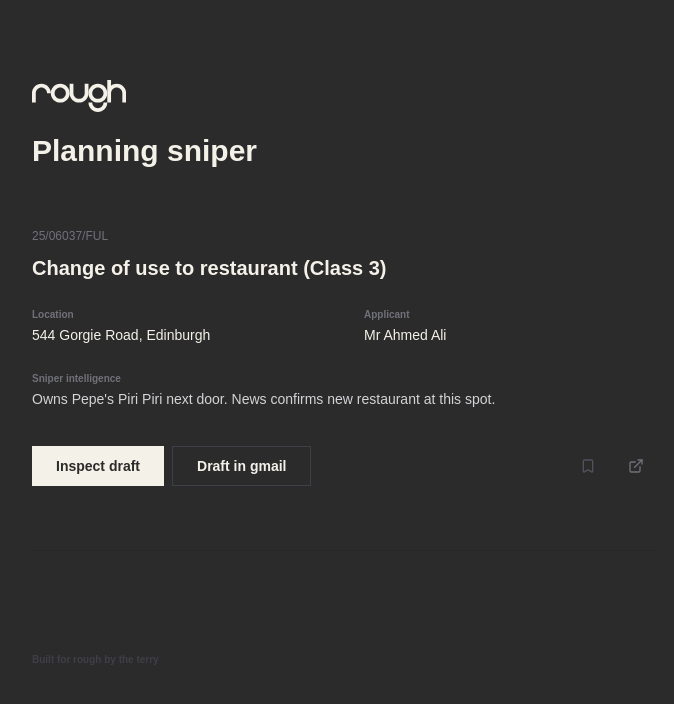
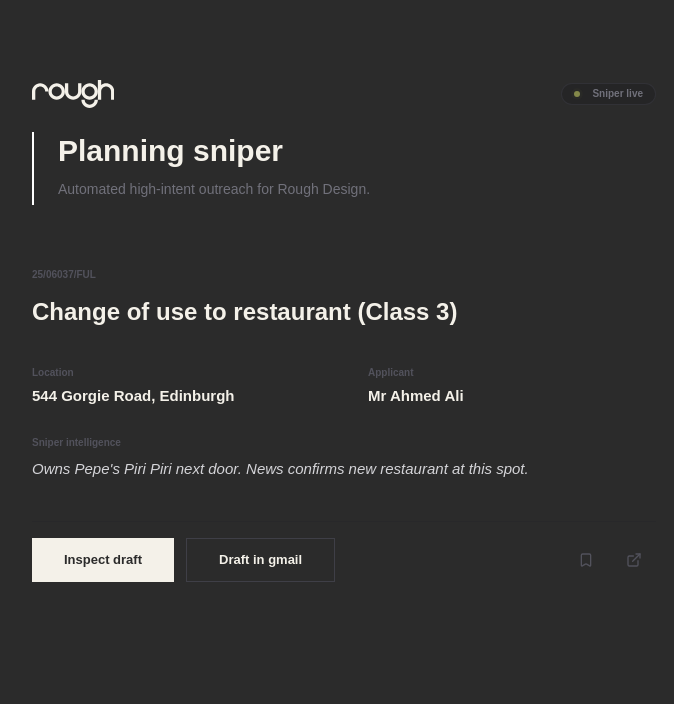
Before and after one commit to Dean-Rough/planning-sniper, a Next.js app: page / in a window 1280 px wide. Shown: the top 704 px of the page, without its empty margins (296-970 px from the left). Built offline with nearby package versions, Linux system fonts and the light colour scheme; a web font is replaced by a local one.

Commit message:
design: final UI polish, contrast adjustments, and sentence-case enforcement

```diff
--- a/src/app/page.tsx
+++ b/src/app/page.tsx
@@ -20,7 +20,7 @@ const fontStyle = `
   :root {
     --bg: #2B2B2B;
     --bone: #F4F1E9;
-    --zinc-dark: #1A1A1A;
+    --zinc-muted: #A1A1AA;
   }
 
   body {
@@ -28,19 +28,20 @@ const fontStyle = `
     background-color: var(--bg);
     color: var(--bone);
     letter-spacing: 0 !important;
-    line-height: 1 !important;
-    text-transform: none !important;
+    line-height: 1.2 !important;
   }
 
   h1, h2, h3, p, span, button, label, div {
     letter-spacing: 0 !important;
-    line-height: 1 !important;
     text-transform: none !important;
   }
+
+  .bone-text { color: var(--bone); }
+  .muted-text { color: var(--zinc-muted); }
 `
 
 const RoughLogo = () => (
-  <svg id="Layer_2" data-name="Layer 2" xmlns="http://www.w3.org/2000/svg" viewBox="0 0 9575.23 3255.58" className="h-8 w-auto">
+  <svg id="Layer_2" data-name="Layer 2" xmlns="http://www.w3.org/2000/svg" viewBox="0 0 9575.23 3255.58" className="h-7 w-auto">
     <path fill="#F4F1E9" d="M5362.13,383.01v957.52c0,152.09-60.13,295.98-169.33,405.18-109.2,109.2-253.09,169.33-405.18,169.33s-295.98-60.13-405.18-169.33c-109.2-109.2-169.33-253.09-169.33-405.18V383.01h-383.01v957.52c0,527.98,429.55,957.52,957.52,957.52s957.52-429.55,957.52-957.52V383.01h-383.01Z"/>
     <path fill="#F4F1E9" d="M957.52,383.01C429.54,383.01,0,812.55,0,1340.53v957.52h383.01v-957.52c0-152.09,60.13-295.98,169.33-405.18,109.2-109.2,253.09-169.33,405.18-169.33s295.98,60.13,405.18,169.33c109.2,109.2,169.33,253.09,169.33,405.18h383.01c0-527.98-429.55-957.52-957.52-957.52"/>
     <path fill="#F4F1E9" d="M2872.57,383.01c-527.98,0-957.52,429.54-957.52,957.52s429.55,957.52,957.52,957.52,957.52-429.54,957.52-957.52-429.54-957.52-957.52-957.52M3277.75,1745.71c-109.2,109.2-253.09,169.33-405.18,169.33s-295.98-60.13-405.18-169.33c-109.2-109.2-169.33-253.09-169.33-405.18s60.13-295.98,169.33-405.18c109.2-109.2,253.09-169.33,405.18-169.33s295.98,60.13,405.18,169.33c109.2,109.2,169.33,253.09,169.33,405.18s-60.13,295.98-169.33,405.18"/>
@@ -73,58 +74,68 @@ export default function Home() {
   }
 
   return (
-    <main className="min-h-screen bg-[#2B2B2B] text-[#F4F1E9] antialiased pb-20">
+    <main className="min-h-screen bg-[#2B2B2B] text-[#F4F1E9] antialiased pb-20 font-normal">
       <style dangerouslySetInnerHTML={{ __html: fontStyle }} />
 
       <div className="max-w-2xl mx-auto py-20 px-6 space-y-16">
 
         {/* HEADER */}
-        <div className="space-y-6">
+        <div className="flex flex-col gap-6">
+          <div className="flex items-center justify-between">
             <RoughLogo />
-          <h1 className="text-3xl font-bold">Planning sniper</h1>
+            <div className="flex items-center gap-2 px-3 py-1 bg-zinc-900/30 border border-zinc-700/50 rounded-full text-[10px] uppercase tracking-widest font-bold text-zinc-500">
+              <span className="relative flex h-1.5 w-1.5 mr-1">
+                <span className="animate-ping absolute inline-flex h-full w-full rounded-full bg-[#84894A] opacity-75"></span>
+                <span className="relative inline-flex rounded-full h-1.5 w-1.5 bg-[#84894A]"></span>
+              </span>
+              Sniper live
+            </div>
+          </div>
+          <div className="space-y-3 border-l-2 border-white pl-6 py-1">
+            <h1 className="text-3xl font-bold tracking-tight leading-none">Planning sniper</h1>
+            <p className="text-zinc-500 text-sm font-medium tracking-normal leading-relaxed max-w-sm">Automated high-intent outreach for Rough Design.</p>
+          </div>
         </div>
 
         {/* LEAD LIST */}
-        <div className="space-y-12">
+        <div className="space-y-16">
           {leads.map((lead) => (
-            <div key={lead.id} className="space-y-8">
+            <div key={lead.id} className="space-y-10 group">
 
               {/* LEAD INFO */}
               <div className="space-y-4">
                 <div className="flex items-center gap-3">
-                  <span className="text-xs text-zinc-500 font-medium">{lead.id}</span>
+                  <span className="text-[10px] text-zinc-600 font-bold tracking-wider">{lead.id}</span>
                   {draftedLeads.includes(lead.id) && (
-                    <span className="text-[10px] text-emerald-400 font-bold flex items-center gap-1">
+                    <span className="text-[10px] text-emerald-400 font-bold flex items-center gap-1.5 bg-emerald-400/5 px-2 py-0.5 border border-emerald-400/10">
                       <CheckCircle className="w-3 h-3" /> In drafts
                     </span>
                   )}
                 </div>
-                <h2 className="text-xl font-bold leading-none">{lead.title}</h2>
+                <h2 className="text-2xl font-bold leading-tight tracking-tight pr-10">{lead.title}</h2>
               </div>
 
               {/* DETAILS BOX */}
-              <div className="grid grid-cols-2 gap-10">
+              <div className="grid grid-cols-2 gap-x-12 gap-y-6">
                 <div className="space-y-2">
-                  <p className="text-[10px] text-zinc-500 font-bold uppercase tracking-wider">Location</p>
-                  <p className="text-sm font-medium">{lead.address}</p>
+                  <p className="text-[10px] text-zinc-600 font-bold uppercase tracking-widest">Location</p>
+                  <p className="text-[15px] font-bold text-[#F4F1E9]">{lead.address}</p>
                 </div>
                 <div className="space-y-2">
-                  <p className="text-[10px] text-zinc-500 font-bold uppercase tracking-wider">Applicant</p>
-                  <p className="text-sm font-medium">{lead.applicant}</p>
+                  <p className="text-[10px] text-zinc-600 font-bold uppercase tracking-widest">Applicant</p>
+                  <p className="text-[15px] font-bold text-[#F4F1E9]">{lead.applicant}</p>
+                </div>
+                <div className="col-span-2 space-y-2 pt-2">
+                  <p className="text-[10px] text-zinc-600 font-bold uppercase tracking-widest">Sniper intelligence</p>
+                  <p className="text-[15px] leading-relaxed text-zinc-300 font-medium italic">{lead.intel}</p>
                 </div>
               </div>
 
-              {/* INTEL */}
-              <div className="space-y-2">
-                <p className="text-[10px] text-zinc-500 font-bold uppercase tracking-wider">Sniper intelligence</p>
-                <p className="text-sm leading-normal text-zinc-300">{lead.intel}</p>
-              </div>
-
               {/* ACTION BAR */}
-              <div className="flex gap-2 pt-2">
+              <div className="flex items-center gap-3 pt-4 border-t border-zinc-800/50">
                 <Button
                   onClick={() => setPreviewLead(previewLead === lead.id ? null : lead.id)}
-                  className="bg-[#F4F1E9] text-[#2B2B2B] hover:bg-[#F4F1E9]/90 font-bold h-10 px-6 rounded-none text-sm"
+                  className="bg-[#F4F1E9] text-[#2B2B2B] hover:bg-white font-bold h-11 px-8 rounded-none text-[13px] transition-all"
                 >
                   {previewLead === lead.id ? "Hide draft" : "Inspect draft"}
                 </Button>
@@ -132,47 +143,50 @@ export default function Home() {
                 <Button
                   onClick={() => handleCreateDraft(lead.id)}
                   disabled={draftedLeads.includes(lead.id)}
-                  className="bg-transparent border border-zinc-700 text-[#F4F1E9] hover:bg-zinc-800 font-bold h-10 px-6 rounded-none text-sm disabled:opacity-30"
+                  className="bg-transparent border border-zinc-700 text-[#F4F1E9] hover:bg-zinc-800 font-bold h-11 px-8 rounded-none text-[13px] transition-all disabled:opacity-20"
                 >
                   Draft in gmail
                 </Button>
 
                 <div className="flex-1" />
 
+                <div className="flex items-center gap-1">
                   <Button
                     variant="ghost"
                     onClick={() => setSavedLeads(prev => prev.includes(lead.id) ? prev.filter(i => i !== lead.id) : [...prev, lead.id])}
-                  className={`h-10 w-10 p-0 rounded-none hover:bg-zinc-800 transition-all ${savedLeads.includes(lead.id) ? 'text-[#F4F1E9]' : 'text-zinc-600'}`}
+                    className={`h-11 w-11 p-0 rounded-none hover:bg-zinc-800/50 transition-all ${savedLeads.includes(lead.id) ? 'text-[#F4F1E9]' : 'text-zinc-600'}`}
                   >
                     <Bookmark className={`h-4 w-4 ${savedLeads.includes(lead.id) ? 'fill-current' : ''}`} />
                   </Button>
 
                   <a href={lead.portalUrl} target="_blank" rel="noopener noreferrer">
-                  <Button variant="ghost" className="h-10 w-10 p-0 rounded-none hover:bg-zinc-800 text-zinc-500">
+                    <Button variant="ghost" className="h-11 w-11 p-0 rounded-none hover:bg-zinc-800/50 text-zinc-600">
                       <ExternalLink className="w-4 h-4" />
                     </Button>
                   </a>
                 </div>
+              </div>
 
               {/* PREVIEW BOX */}
               {previewLead === lead.id && (
-                <div className="p-8 bg-zinc-900 border border-zinc-800 space-y-6">
-                  <p className="text-sm leading-relaxed text-[#F4F1E9]">{lead.draft}</p>
+                <div className="p-10 bg-[#1A1A1A] border border-zinc-800 space-y-8 animate-in fade-in slide-in-from-top-4 duration-300">
+                  <div className="space-y-1">
+                    <p className="text-[10px] text-zinc-600 font-bold uppercase tracking-widest">Email draft</p>
+                    <p className="text-lg leading-relaxed text-[#F4F1E9] font-bold">{lead.draft}</p>
+                  </div>
                   <Button
                     onClick={() => handleCreateDraft(lead.id)}
-                    className="bg-[#F4F1E9] text-[#2B2B2B] hover:bg-[#F4F1E9]/90 font-bold h-10 px-6 rounded-none text-sm"
+                    className="bg-[#F4F1E9] text-[#2B2B2B] hover:bg-white font-bold h-11 px-8 rounded-none text-[13px] transition-all"
                   >
                     Confirm and draft
                   </Button>
                 </div>
               )}
-
-              <div className="border-b border-zinc-800 pt-8" />
             </div>
           ))}
         </div>
 
-        <p className="text-[10px] font-bold text-zinc-700 select-none pt-10">
+        <p className="text-[10px] font-bold text-zinc-800 select-none pt-20 text-center tracking-widest uppercase opacity-40">
           Built for rough by the terry
         </p>
       </div>
```
Lines whose indentation alone changed are shown as unchanged.
